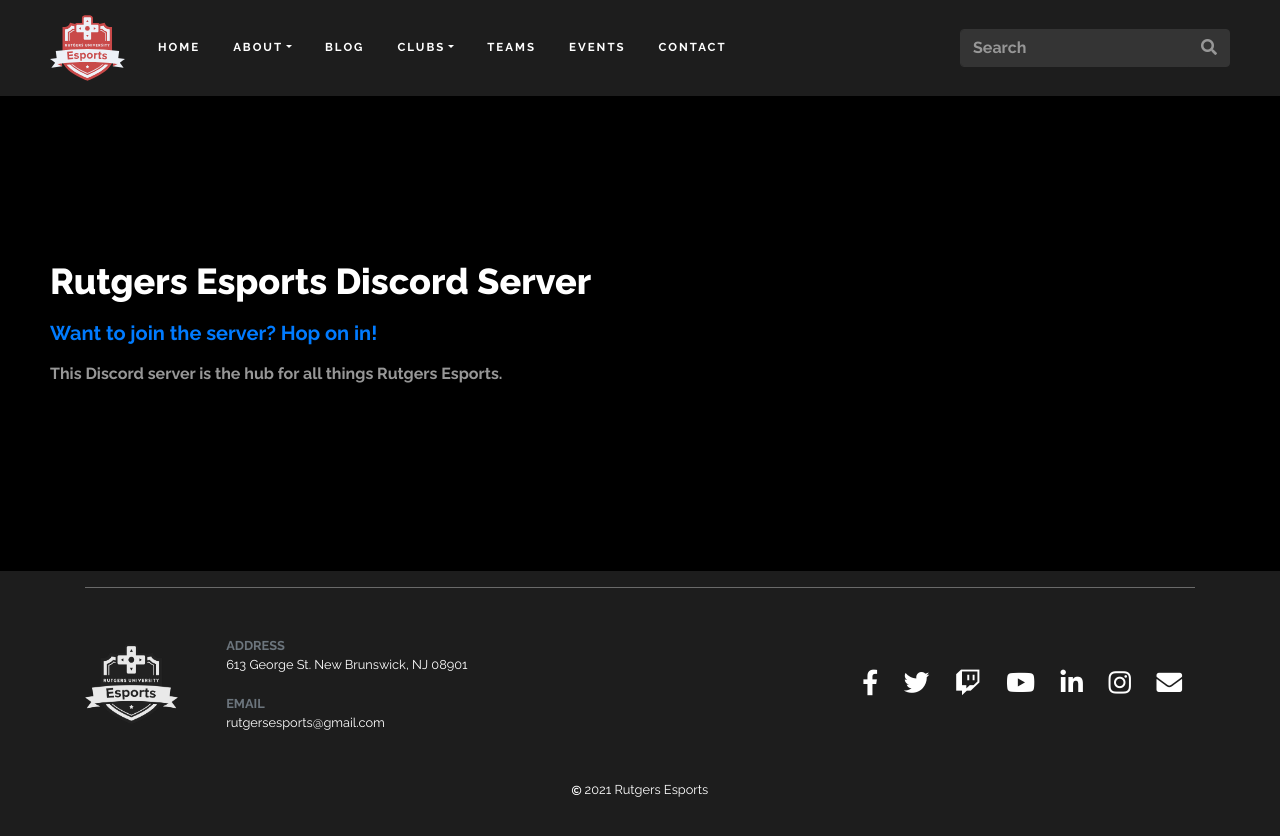
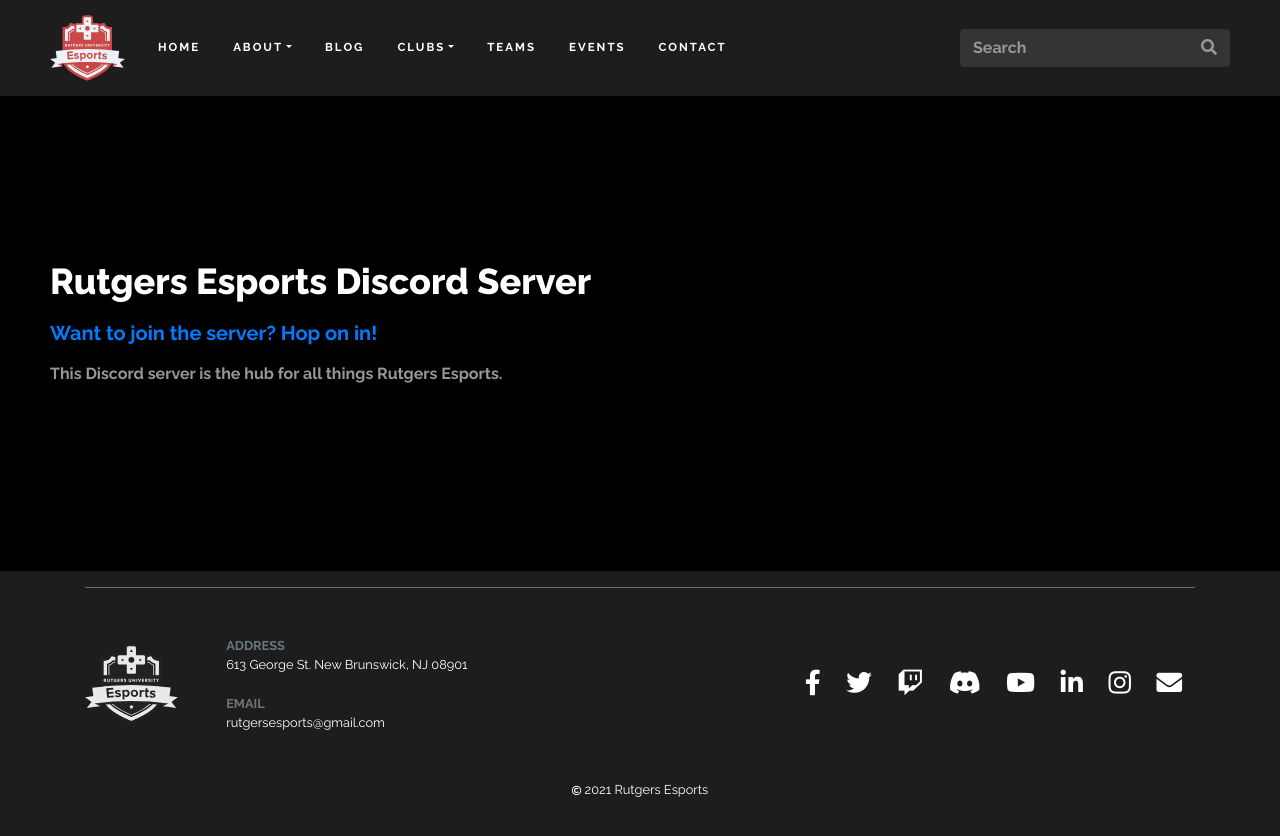
Before and after one commit to matchaTiff/Rutgers-Esports, a React (Create React App) app: page /discord in a window 1280 px wide. Shown: the top 836 px of the page. Built offline with nearby package versions, Linux system fonts and the light colour scheme.

Commit message:
add discord to footer, add black svg logo

```diff
--- a/src/components/Footer.css
+++ b/src/components/Footer.css
@@ -42,11 +42,12 @@
     margin: 0 .8rem;
 }
 
-.fa-facebook-f, .fa-twitter, .fa-twitch, .fa-youtube, .fa-linkedin-in, .fa-instagram, .fa-envelope {transition: .3s;}
+.fa-facebook-f, .fa-twitter, .fa-twitch, .fa-discord, .fa-youtube, .fa-linkedin-in, .fa-instagram, .fa-envelope {transition: .3s;}
 
 .fa-facebook-f:hover {color: #4B5891;}
 .fa-twitter:hover {color: #3099E1;}
 .fa-twitch:hover {color: #70439C;}
+.fa-discord:hover {color: #7289DA;}
 .fa-youtube:hover {color: #CE2524;}
 .fa-linkedin-in:hover {color: #1673AB;}
 .fa-instagram:hover {color: #382A2A;}
--- a/src/components/Footer.js
+++ b/src/components/Footer.js
@@ -1,5 +1,5 @@
 import React, { Component } from "react";
-import logo from './logo.png';
+import logo from './black_logo.svg';
 import './Footer.css';
 
 class Footer extends Component {
@@ -23,6 +23,7 @@
                 <a href="https://www.facebook.com/rutgersesports/"><i className="fab fa-facebook-f fa-2x"></i></a>
                 <a href="https://twitter.com/RutgersEsports"><i className="fab fa-twitter fa-2x"></i></a>
                 <a href="https://twitch.tv/rutgersesports"><i className="fab fa-twitch fa-2x"></i></a>
+                <a href="https://discord.gg/rutgersesports"><i className="fab fa-discord fa-2x"></i></a>
                 <a href="https://www.youtube.com/channel/UC3JwKYbQ_PaX7uZF07Ni00w"><i className="fab fa-youtube fa-2x"></i></a>
                 <a href="https://www.linkedin.com/company/rutgers-esports/about/"><i className="fab fa-linkedin-in fa-2x"></i></a>
                 <a href="https://www.instagram.com/rutgersesports/"><i className="fab fa-instagram fa-2x"></i></a>
```
Also changed, not shown: src/components/black_logo.svg (added), src/components/logo.png (deleted).
